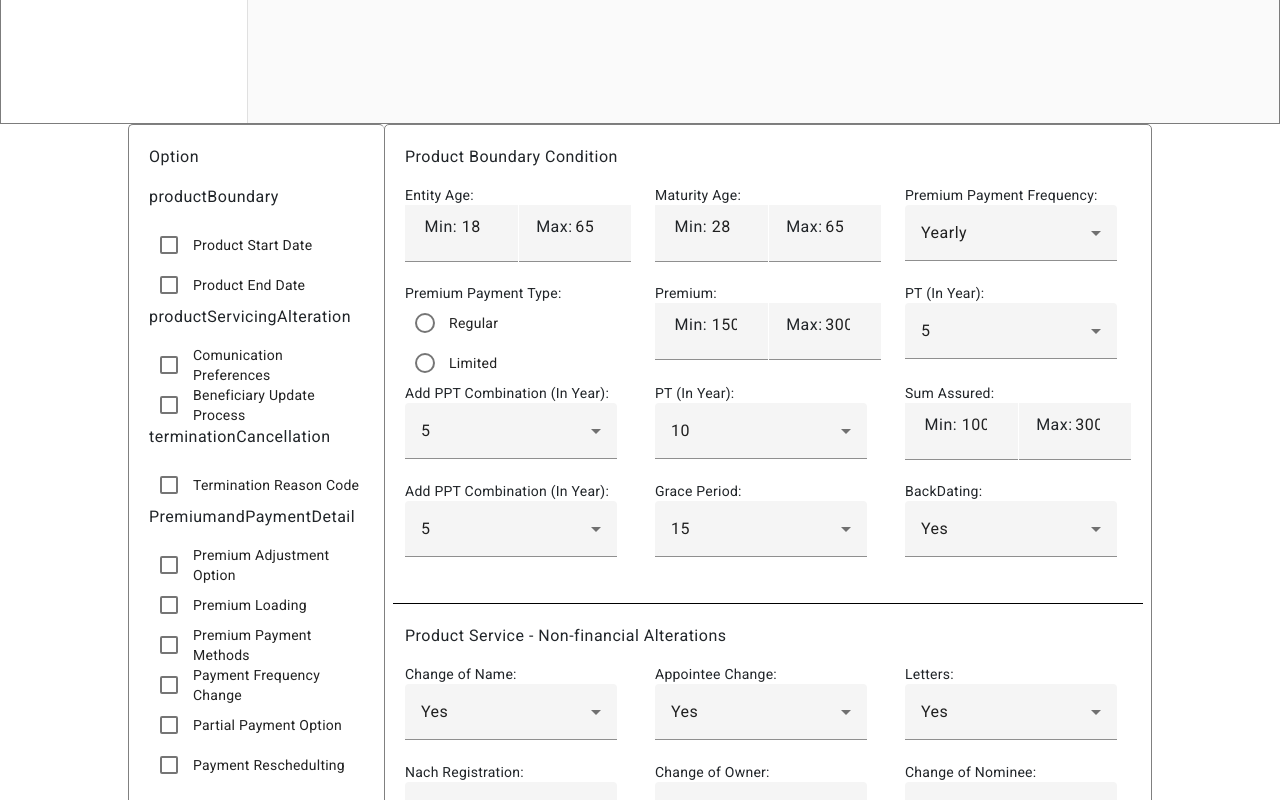
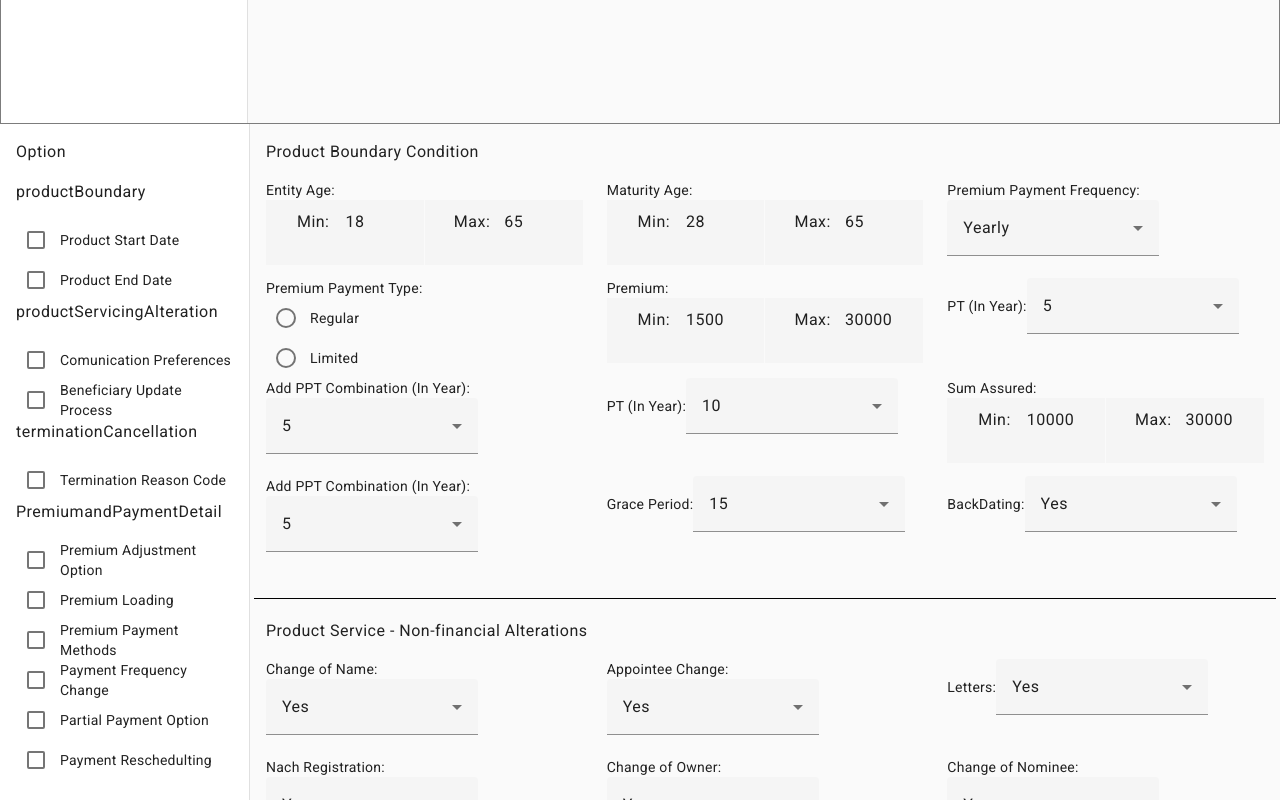
Before and after one commit to AdarshVermaAdyy/ProdX, an Angular app: page / in a window 1280 px wide. Shown: the part 440-1240 px from the top of the page. Built offline with nearby package versions, Linux system fonts and the light colour scheme.

Commit message:
sidenav addition

```diff
--- a/src/app/components/prod-info-form/prod-info-form.component.html
+++ b/src/app/components/prod-info-form/prod-info-form.component.html
@@ -1,8 +1,13 @@
-<div class="wrapper-container">
+<mat-sidenav-container class="sidenav-container">
 
-    <div class="field-list-wrapper">
 
         <!-- <div formArrayName="options"> -->
+            <!-- <mat-sidenav mode="side" #sidenav class="sidenav" [(opened)]="isSidenavOpen" [ngClass]="{'sidenav-collapsed': !isSidenavCollapsed}" >
+                <button mat-button class="toggle-btn" (click)="toggleSidenav()">Toogle sidenav</button>
+                <div class="sidenav-content"> -->
+                    <mat-sidenav mode="side" #sidenav class="sidenav" [(opened)]="isSidenavOpen" >
+                        <!-- <button mat-button class="toggle-btn" (click)="toggleSidenav()">Toogle sidenav</button> -->
+                        <div class="sidenav-content">
         <h4>Option</h4>
         <div *ngFor="let group of  getUniqueGroup()">
             <h4>{{group}}</h4>
@@ -17,7 +22,13 @@
             <!-- </div> -->
         </div>
     </div>
-    <div class="form-wrapper">
+
+    </mat-sidenav>
+    <!-- </div> -->
+
+     <mat-sidenav-content>
+        <!-- <div class="main-content">  -->
+    <!-- <div class="form-wrapper"> -->
         <!-- <motif-toast [autoHide]="true" type='error' [duration]="5000" [show]="showErrorToast" actionText="Learn more"
             ariaLabelCloseButton="Close info toast message">
             <ng-container>
@@ -333,7 +344,7 @@
                     <div formArrayName="productBoundary">
                         <div class="row">
                             <div *ngFor="let field of productBoundary.controls; let i = index" [formGroupName]="i"
-                            class="col-4">
+                                class="col-4">
                                 <div [ngSwitch]="field.get('type')?.value">
                                     <div *ngSwitchCase="'dropdown'">
                                         <mat-label>{{ field.get('label')?.value }}:</mat-label>
@@ -371,5 +382,8 @@
             </div>
 
         </form>
-    </div>
-</div>
+
+<!-- </div> -->
+</mat-sidenav-content>
+<!-- </div> -->
+</mat-sidenav-container>
--- a/src/app/components/prod-info-form/prod-info-form.component.scss
+++ b/src/app/components/prod-info-form/prod-info-form.component.scss
@@ -1,5 +1,5 @@
 .main-content{
-    margin-left: 250px;
+    margin-left: 20px;
     padding: 20px;
 }
 .form-btn-wrapper{
@@ -67,3 +67,51 @@ mat-grid-tile{
     width: 100%;
 
 }
+.sidenav-container{
+    height: 100vh;
+    // display: flex;
+    // position: relative;
+}
+.sidenav{
+    width: 250px;
+    transition:  width 0.3s ease;
+    // min-width: 50px;
+    // overflow: hidden;
+}
+.sidenav-content{
+    padding: 16px;
+}
+.mat-sidenav-content{
+    transition: margin-left 0.3s ease, width 0.3s ease;
+    padding: 16px;
+    width: calc(100% - 250px);
+}
+.mat-sidenav-content.sidenav-collapsed{
+    margin-left: 50px;
+    width: calc(100% - 50px);
+    // transition: margin-left 0.3s ease, width 0.3s ease;
+}
+.sidenav-collapsed.sidenav{
+    width: 10%;
+}
+// .main-content{
+//     flex: 1;
+//     width: 80%;
+//     margin-left: 250px;
+//     padding: 16px;
+//     box-sizing: border-box;
+// }
+.sidenav-collapsed{
+    transform: translateX(-200);
+    transition: transform 0.3s ease;
+}
+.toggle-btn{
+    position: absolute;
+    // top: 8px;
+    // left: 16px;
+    z-index: 1000;
+    margin-bottom: 16px;
+}
+// .sidenav-collapsed.mat-sidenav-content{
+//     margin-left: 50px;
+// }
--- a/src/app/components/prod-info-form/prod-info-form.component.ts
+++ b/src/app/components/prod-info-form/prod-info-form.component.ts
@@ -1,4 +1,4 @@
-import { Component, OnInit } from '@angular/core';
+import { Component, OnInit, ViewChild } from '@angular/core';
 import { ProductInfoServiceService } from '../../service/ProductInfo/product-info-service.service';
 import { FormArray, FormBuilder, FormControl, FormGroup, ReactiveFormsModule } from '@angular/forms';
 import { CommonModule } from '@angular/common';
@@ -12,6 +12,7 @@ import {MatRadioModule} from '@angular/material/radio';
 import {MatGridListModule} from '@angular/material/grid-list';
 import { ChangeDetectorRef } from '@angular/core';
 import { FilterByGroupPipe } from '../../filter-by-group.pipe';
+import { MatSidenav, MatSidenavModule } from '@angular/material/sidenav';
 @Component({
   selector: 'app-prod-info-form',
   standalone: true,
@@ -22,11 +23,15 @@ import { FilterByGroupPipe } from '../../filter-by-group.pipe';
     MatSelectModule, MatCheckboxModule,
     MatInputModule, MatRadioModule,
     FilterByGroupPipe, MatGridListModule,
+    MatSidenavModule
   ],
   templateUrl: './prod-info-form.component.html',
   styleUrl: './prod-info-form.component.scss'
 })
 export class ProdInfoFormComponent  implements OnInit{
+
+  @ViewChild('sidenav')
+  sidenav!: MatSidenav;
 
   isSubmitted = false;
   dynamicForm!: FormGroup;
@@ -37,7 +42,8 @@ export class ProdInfoFormComponent  implements OnInit{
   showSuccessToast = false;
 
   headingDispaly = false;
-
+  isSidenavOpen = true;
+  isSidenavCollapsed= false;
 
   constructor(private fb: FormBuilder, private formService: ProductInfoServiceService, private cdr :ChangeDetectorRef) {}
 
@@ -190,4 +196,10 @@ export class ProdInfoFormComponent  implements OnInit{
     this.terminationCancellation.controls.forEach(control => control.markAsTouched());
     this.productBoundary.controls.forEach(control => control.markAsTouched());
   }
+  toggleSidenav(){
+  //  this.sidenav.toggle();
+  this.isSidenavCollapsed = !this.isSidenavCollapsed;
+  console.log("toggle clicked");
+  // this.isSidenavOpen = !this.isSidenavOpen;
+  }
 }
--- a/src/app/service/ProductInfo/product-info-service.service.ts
+++ b/src/app/service/ProductInfo/product-info-service.service.ts
@@ -54,9 +54,9 @@ export class ProductInfoServiceService {
 
     { id: 38, label: "Free Look Period Cancell", type: 'dropdown', options: ['FP15', 'FP16'], group: 'terminationCancellation' },
 
-    { id: 39, label: "Death Claim", type: 'dropdown', options: ['DPRP', 'DSING', 'DLUMP','DMNIC5', 'NA'], group: 'terminationCancellation' },
-    { id: 40, label: "Surrender", type: 'dropdown', options: ['SURNORM', 'SUR3', 'SUR0BEN'], group: 'terminationCancellation' },
-    { id: 41, label: "Maturity", type: 'dropdown', options: ['M0BEN', 'MTERM', 'NA'], group: 'terminationCancellation' },
+    { id: 39, label: " Death Claim ", type: 'dropdown', options: ['DPRP', 'DSING', 'DLUMP','DMNIC5', 'NA'], group: 'terminationCancellation' },
+    { id: 40, label: "   Surrender  ", type: 'dropdown', options: ['SURNORM', 'SUR3', 'SUR0BEN'], group: 'terminationCancellation' },
+    { id: 41, label: " Maturity ", type: 'dropdown', options: ['M0BEN', 'MTERM', 'NA'], group: 'terminationCancellation' },
 
     { id: 42, label: "Policy Cancellation", type: 'dropdown', options: ['POLC', 'NA'], group: 'terminationCancellation' },
 
```
